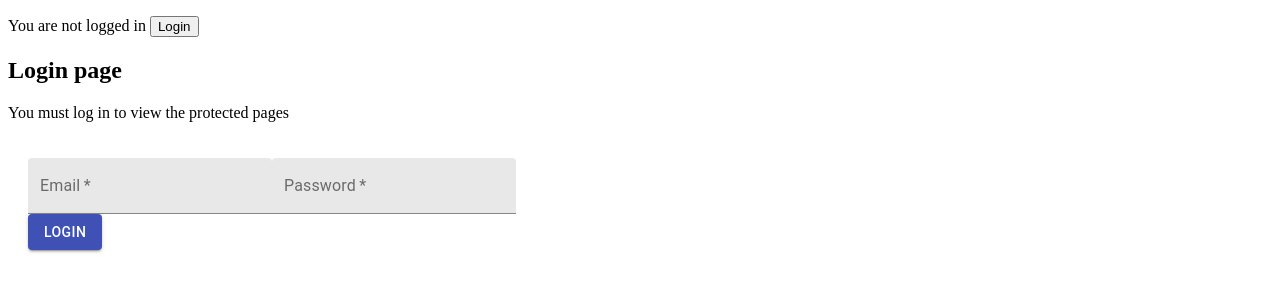
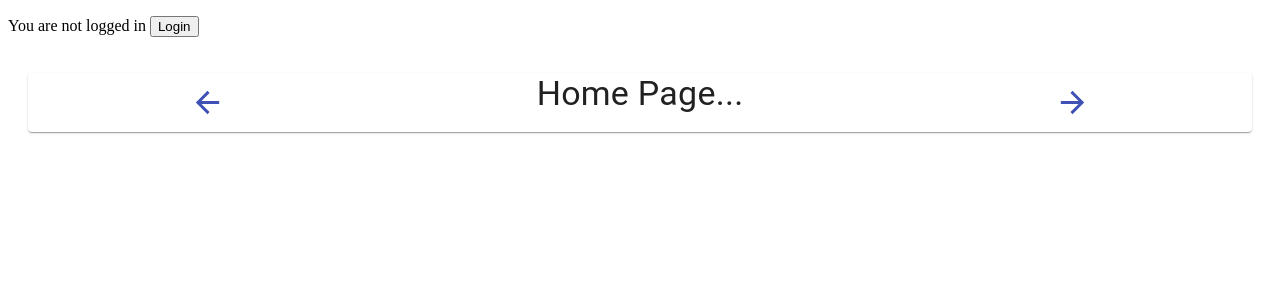
Before and after one commit to KathleenMK/poi-react, a React (Create React App) app: page / in a window 1280 px wide. Shown: the top 300 px of the page. Built offline with nearby package versions, Linux system fonts and the light colour scheme.

Commit message:
added home page, updated redirect upon authentication

```diff
--- a/src/authHeader.js
+++ b/src/authHeader.js
@@ -5,7 +5,7 @@ import { AuthContext } from "./contexts/authContext";
 const BaseAuthHeader = (props) => {
   const context = useContext(AuthContext);
   console.log(context.isAuthenticated)
-  console.log(context.user)
+  //console.log(context.user)
   //console.log(context.user.username)
   const { history } = props;
 
--- a/src/index.js
+++ b/src/index.js
@@ -29,6 +29,7 @@ import AuthHeader from "./authHeader";
 import AuthProvider from "./contexts/authContext";
 import { Link } from "react-router-dom";
 import PoiListPage from "./pages/poisPage";
+import HomePage from "./pages/homePage";
 
 
 const App = () => {
@@ -39,9 +40,9 @@ const App = () => {
       <Switch>
       <PrivateRoute exact path="/pois" component={PoiListPage} />
        <PrivateRoute exact path="/pois/:id" component={PoiViewPage} />
-       <Route exact path="/" component={LoginPage} />
-       <Route path="/login" component={LoginPage} />
-        <Redirect from="*" to="/" />
+        <Route exact path="/login" component={LoginPage} />
+        <Route path="/" component={HomePage} />
+         <Redirect from="*" to="/" />
       </Switch>
       </AuthProvider>
     </BrowserRouter>
--- /dev/null
+++ b/src/pages/homePage.js
@@ -0,0 +1,32 @@
+import React, { useState, useEffect } from "react";
+import Header from "../components/headerPoiList";
+import FilterCard from "../components/filterPoisCard";
+import Grid from "@material-ui/core/Grid";
+import { makeStyles } from "@material-ui/core/styles";
+import PoiList from "../components/poiList";
+import axios from "axios";
+
+const baseurl = "https://lit-hamlet-10675.herokuapp.com";
+
+const useStyles = makeStyles({
+  root: {
+    padding: "20px",
+  },
+});
+
+const HomePage = (props) => {
+    const classes = useStyles();
+  return (
+    <Grid container className={classes.root}>
+      <Grid item xs={12}>
+        <Header title={"Home Page..."} />
+      </Grid>
+      <Grid item container spacing={5}>
+        <Grid key="find" item xs={12} sm={6} md={4} lg={3} xl={2}>
+
+    </Grid>
+    </Grid>
+    </Grid>
+  );
+};
+export default HomePage;
--- a/src/pages/loginPage.js
+++ b/src/pages/loginPage.js
@@ -36,12 +36,12 @@ const LoginPage = (props) => {
 
     // Set 'from' to path where browser is redirected after a successful login.
   // Either / or the protected path user tried to access.
-  const { from } = props.location.state || { from: { pathname: "/" } };
-  console.log(from);
+  //const { from } = props.location.state || { from: { pathname: "/" } };
+  //console.log(from);
 
 
   return context.isAuthenticated ? (
-    <Redirect to={from} />
+    <Redirect to={"/pois"} />
   ) : (
     <>
       <h2>Login page</h2>
--- a/src/privateRoute.js
+++ b/src/privateRoute.js
@@ -8,8 +8,8 @@ const PrivateRoute = (props) => {
   const context = useContext(AuthContext);
    //Destructure props from <privateRoute>
   const { component: Component, ...rest } = props;
-   console.log(props.location)
-   console.log(rest)
+   //console.log(props.location)
+   //console.log(rest)
   return context.isAuthenticated ? (
     //<Route path="/" component={PoisPage} />
     <Route {...rest} render={(props) => <Component {...props} />} />
@@ -17,8 +17,8 @@ const PrivateRoute = (props) => {
   ) : (
     <Redirect
       to={{
-        pathname: "/login",
-        state: { from: props.location },
+        pathname: "/",
+        //state: { from: props.location },
       }}
     />
   );
```
Also changed, not shown: src/api/poi-api.js (added, +30 -0 lines), 1 other file (tests, documents, lock files or other folders).
